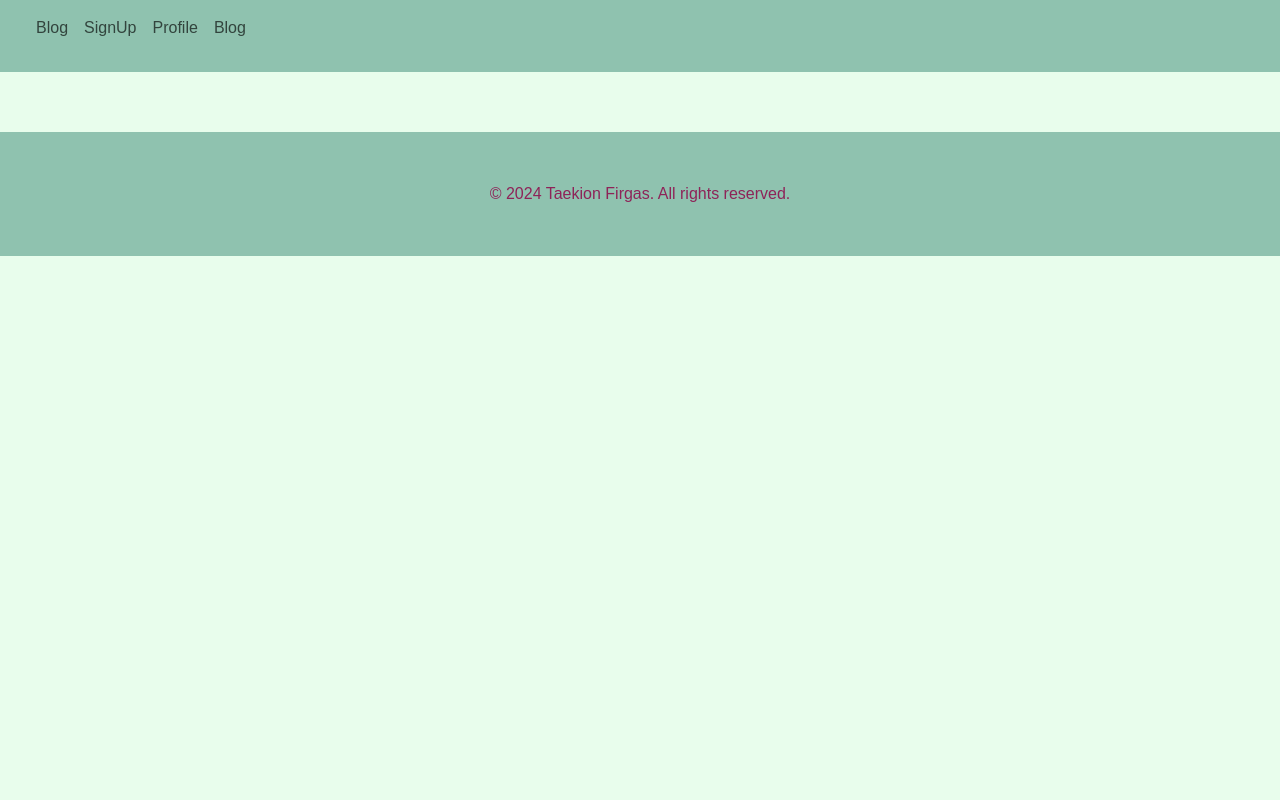
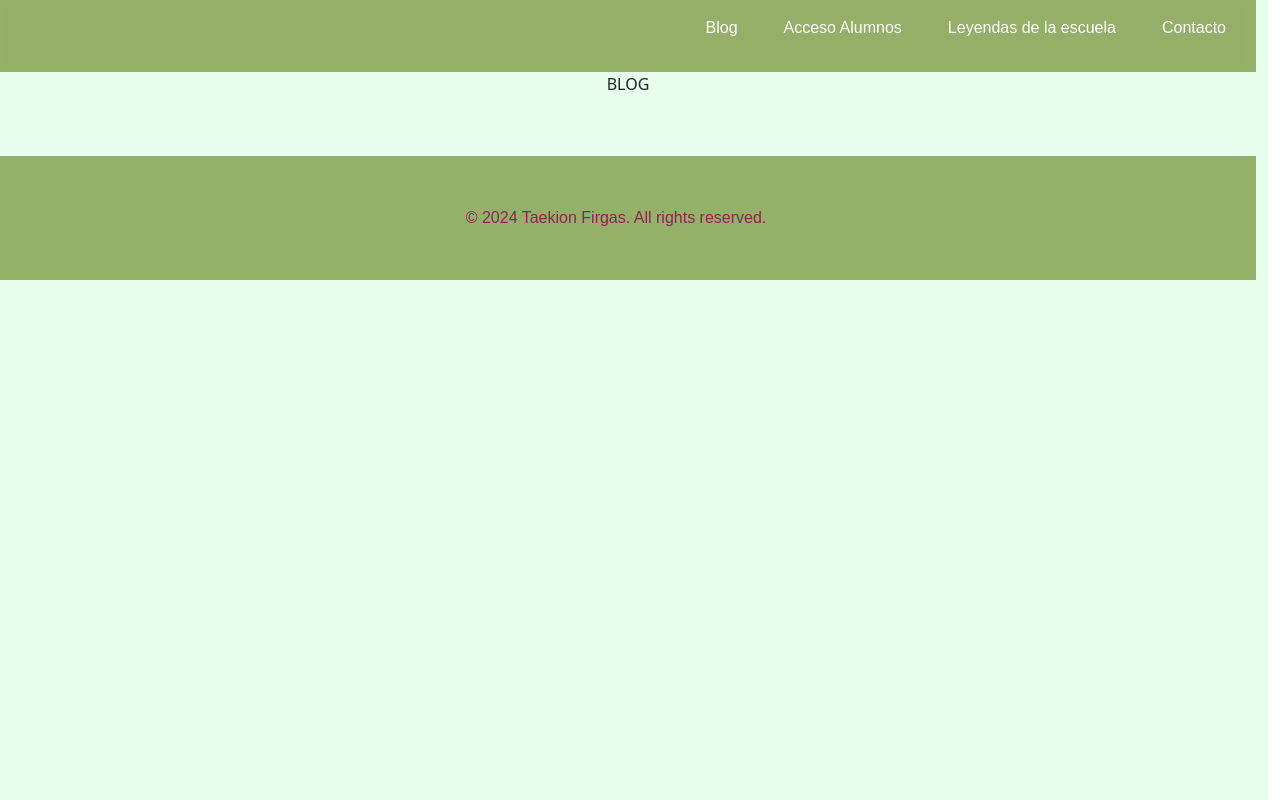
Before and after one commit to Drialis/Taekion-Project, a React (Vite) app: page /blog in a window 1280 px wide. Built offline with nearby package versions, Linux system fonts and the light colour scheme; no server answers.

Commit message:
updated pages

```diff
--- a/src/components/Footer/Footer.css
+++ b/src/components/Footer/Footer.css
@@ -1,5 +1,5 @@
 .Footer {
-    background-color: rgba(143, 194, 175, 1);
+    background-color: rgba(149, 176, 104, 1);
     color: rgba(142, 35, 88, 1);
     text-align: center;
     padding: 50px;
--- a/src/components/Navigation/Navigation.css
+++ b/src/components/Navigation/Navigation.css
@@ -1,8 +1,62 @@
 @import url('https://fonts.googleapis.com/css2?family=Space+Grotesk:wght@300..700&display=swap');
 
 .Navigation {
-    background-color: rgba(143, 194, 175, 1);
-    color: red;
+    background-color: rgba(149, 176, 104, 1);
     font-family: 'Space-Grotesk', sans-serif;
     font-weight: 300;
 }
+
+.nav-link {
+    color: white !important;
+    text-decoration: none;
+    font-family: 'Space-Grotesk', sans-serif;
+    font-weight: 400;
+    margin-right: 10px;
+    opacity: 1 !important;
+}
+
+#basic-navbar-nav {
+    background-color: rgba(149, 176, 104, 0.8);
+    z-index: 9999;
+    color: #1F2020;
+}
+
+
+.nav-link:hover,
+.nav-link:focus {
+    color: rgba(142, 35, 88, 1) !important;
+    text-decoration: none;
+}
+
+.fixed-right {
+    display: flex !important;
+    align-items: center !important;
+    justify-content: space-between;
+    gap: 20px;
+    margin-left: auto;
+}
+
+.ContainerNavbar {
+    display: flex;
+    justify-content: space-between;
+    align-items: center;
+    width: 100%;
+}
+
+.Navigation.navbar-toggler {
+    border-color: rgba(149, 176, 104, 1);
+    border-style: none;
+}
+
+.navbar-toggler:focus {
+    box-shadow: none !important;
+}
+
+.Navicon.navbar-toggler.collapsed {
+    border-color:rgba(149, 176, 104, 1);
+}
+
+.NavIconImage {
+    width: 30px;
+    height: auto;
+}
--- a/src/components/Navigation/Navigation.jsx
+++ b/src/components/Navigation/Navigation.jsx
@@ -18,7 +18,7 @@ const Navigation = () => {
                     onClick={() => setExpanded(!expanded)}
                 >
                     <img
-                        src="https://res.cloudinary.com/du8mlfcf9/image/upload/v1718363278/navicon_fdew9y.png"
+                        src="https://res.cloudinary.com/du8mlfcf9/image/upload/v1728060848/Logo_Marca_Personal_Rojo_y_Rosa_1_uthkgy.png"
                         alt="Nav icon"
                         className="NavIconImage"
                     />
@@ -29,13 +29,13 @@ const Navigation = () => {
                             <p>Blog</p>
                         </Link>
                         <Link to="/signup" className="nav-link" onClick={() => setExpanded(false)}>
-                            <p>SignUp</p>
+                            <p>Acceso Alumnos</p>
                         </Link>
-                        <Link to="/profile" className="nav-link" onClick={() => setExpanded(false)}>
-                            <p>Profile</p>
+                        <Link to="/leyendas-de-la-escuela" className="nav-link" onClick={() => setExpanded(false)}>
+                            <p>Leyendas de la escuela</p>
                         </Link>
                         <Link to="/contact" className="nav-link" onClick={() => setExpanded(false)}>
-                            <p>Blog</p>
+                            <p>Contacto</p>
                         </Link>
                     </Nav>
                 </Navbar.Collapse>
--- a/src/pages/BlogPage/BlogPage.jsx
+++ b/src/pages/BlogPage/BlogPage.jsx
@@ -2,9 +2,12 @@ import { Container } from "react-bootstrap"
 
 const BlogPage = () => {
 
-    <Container>
+    return(
 
-    </Container>
+        <Container>
+        BLOG
+        </Container>
+    )
 }
 
 export default BlogPage
--- a/src/pages/HomePage/HomePage.jsx
+++ b/src/pages/HomePage/HomePage.jsx
@@ -35,7 +35,7 @@ const Homepage = () => {
                     TAEKION FIRGAS
                 </Card.Text>
             </Card>
-            <CarouselHome/>
+            <CarouselHome className="CarouselHome"/>
                 </>
             }
 
--- a/src/pages/Homepage/Homepage.css
+++ b/src/pages/Homepage/Homepage.css
@@ -11,3 +11,7 @@
     margin-bottom: 50px !important;
     width: 100vw !important;
 }
+
+.CarouselHome {
+    padding: 0 !important;
+}
--- a/src/pages/LoginPage/LoginPage.jsx
+++ /dev/null
@@ -1,12 +0,0 @@
-import { Container } from "react-bootstrap"
-
-const LoginPage = () => {
-
-return(
-    <Container>
-        LOGIN PAGE
-    </Container>
-)
-}
-
-export default LoginPage
--- a/src/pages/SignupPage/SignupPage.jsx
+++ b/src/pages/SignupPage/SignupPage.jsx
@@ -1,5 +1,12 @@
+import { Container } from "react-bootstrap"
+
 const SignupPage = () => {
 
+    return (
+        <Container>
+            SIGN UP PAGE
+        </Container>
+    )
 }
 
 export default SignupPage
--- a/src/routes/AppRoutes.css
+++ b/src/routes/AppRoutes.css
@@ -1,45 +1,6 @@
 #root {
   max-width: 1280px;
-  margin: 0 auto;
-  padding: 2rem;
+  padding: 0;
+  margin-left: -24px;
   text-align: center;
 }
-
-.logo {
-  height: 6em;
-  padding: 1.5em;
-  will-change: filter;
-  transition: filter 300ms;
-}
-
-.logo:hover {
-  filter: drop-shadow(0 0 2em #646cffaa);
-}
-
-.logo.react:hover {
-  filter: drop-shadow(0 0 2em #61dafbaa);
-}
-
-@keyframes logo-spin {
-  from {
-    transform: rotate(0deg);
-  }
-
-  to {
-    transform: rotate(360deg);
-  }
-}
-
-@media (prefers-reduced-motion: no-preference) {
-  a:nth-of-type(2) .logo {
-    animation: logo-spin infinite 20s linear;
-  }
-}
-
-.card {
-  padding: 2em;
-}
-
-.read-the-docs {
-  color: #888;
-}
--- a/src/routes/AppRoutes.jsx
+++ b/src/routes/AppRoutes.jsx
@@ -1,5 +1,6 @@
 import { Routes, Route } from "react-router-dom";
 import { Container } from "react-bootstrap";
+import './AppRoutes.css'
 
 import Homepage from "../pages/HomePage/HomePage.jsx";
 import BlogPage from "../pages/BlogPage/BlogPage.jsx";
@@ -12,8 +13,6 @@ import LegendsDetailsPage from "../pages/LegendsDetailsPage/LegendsDetailsPage.j
 
 import NotFoundPage from "../pages/NotFoundPage/NotFoundPage";
 import PrivateRoute from "./PrivateRoute.jsx";
-import LoginPage from "../pages/LoginPage/LoginPage.jsx";
-
 
 
 const AppRoutes = () => {
@@ -26,7 +25,6 @@ const AppRoutes = () => {
         <Route path={"/reserva-tu-clase"} element={<ReservationPage/>}/>
         <Route path={"/leyendas-de-la-escuela"} element={<LegendsPage/>}/>
         <Route path={"/leyendas-de-la-escuela/:id"} element={<LegendsDetailsPage/>}/>
-        <Route path={'/login'} element={<LoginPage/>}/>
         {/* <Route path={"/blog/:postId"} element={<PostDetailsPage />} /> */}
 
         <Route element={<PrivateRoute />}>
```
